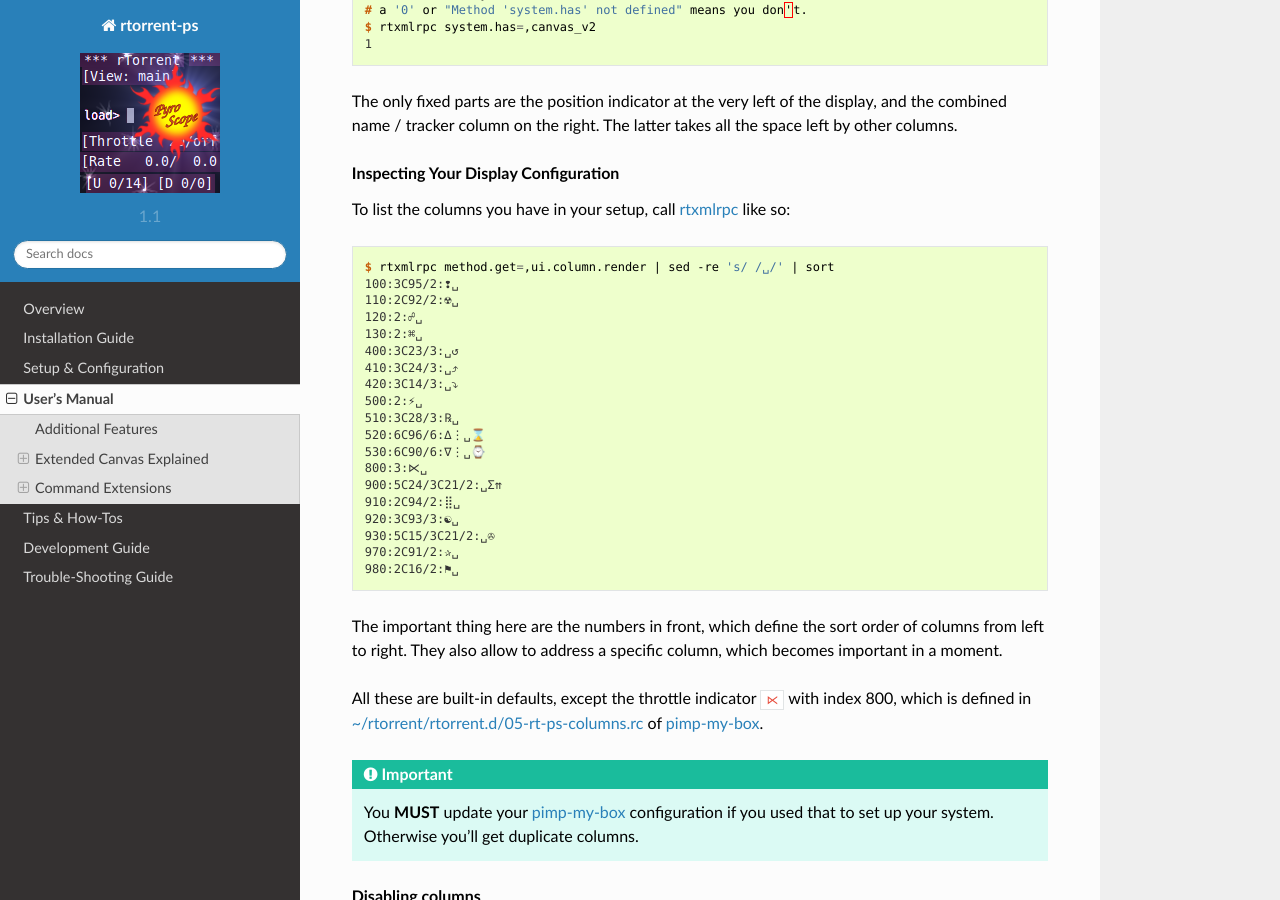
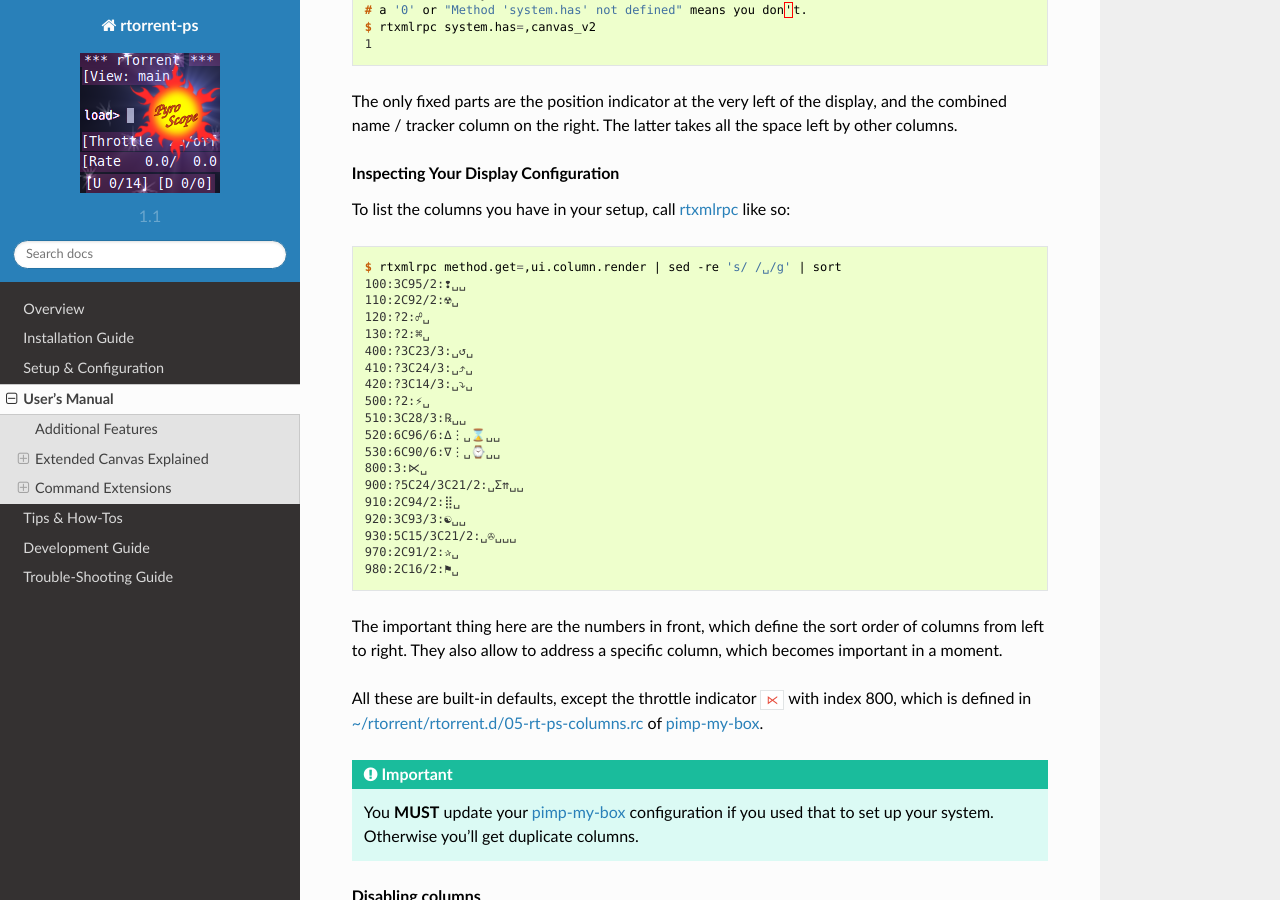
Before and after one commit to pyroscope/rtorrent-ps, a Sphinx documentation site: the page built from docs/manual.rst, in a window 1280 px wide and 900 px high, scrolled down 3745 px. Built offline with Sphinx 7.4.7 and the Read the Docs theme 2.0.0, drawn with Linux system fonts in a browser that asks for light colours; part of the change alters nothing that is shown.

```diff
--- a/docs/manual.rst
+++ b/docs/manual.rst
@@ -185,23 +185,23 @@ To list the columns you have in your setup, call  `rtxmlrpc`_ like so:
 
 .. code-block:: console
 
-    $ rtxmlrpc method.get=,ui.column.render | sed -re 's/ /␣/' | sort
-    100:3C95/2:❢␣
+    $ rtxmlrpc method.get=,ui.column.render | sed -re 's/ /␣/g' | sort
+    100:3C95/2:❢␣␣
     110:2C92/2:☢␣
-    120:2:☍␣
-    130:2:⌘␣
-    400:3C23/3:␣↺
-    410:3C24/3:␣⤴
-    420:3C14/3:␣⤵
-    500:2:⚡␣
-    510:3C28/3:℞␣
-    520:6C96/6:∆⋮␣⌛
-    530:6C90/6:∇⋮␣⌚
+    120:?2:☍␣
+    130:?2:⌘␣
+    400:?3C23/3:␣↺␣
+    410:?3C24/3:␣⤴␣
+    420:?3C14/3:␣⤵␣
+    500:?2:⚡␣
+    510:3C28/3:℞␣␣
+    520:6C96/6:∆⋮␣⌛␣␣
+    530:6C90/6:∇⋮␣⌚␣␣
     800:3:⋉␣
-    900:5C24/3C21/2:␣Σ⇈
+    900:?5C24/3C21/2:␣Σ⇈␣␣
     910:2C94/2:⣿␣
-    920:3C93/3:☯␣
-    930:5C15/3C21/2:␣✇
+    920:3C93/3:☯␣␣
+    930:5C15/3C21/2:␣✇␣␣␣
     970:2C91/2:✰␣
     980:2C16/2:⚑␣
 
```
